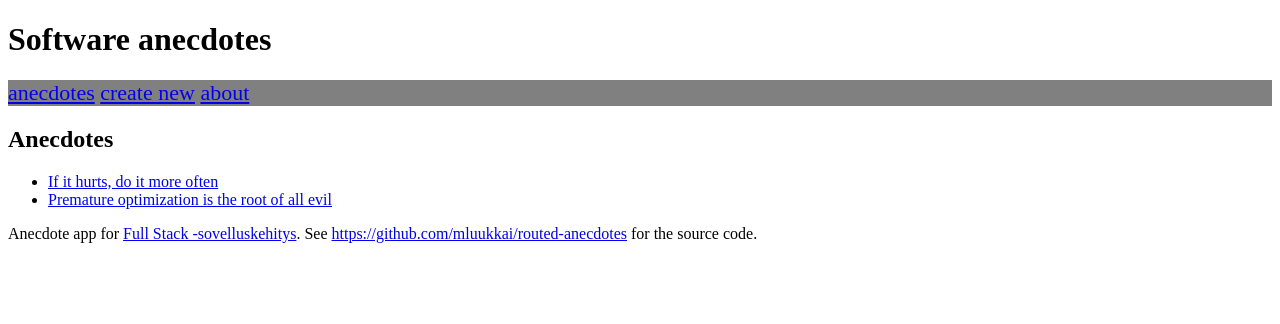
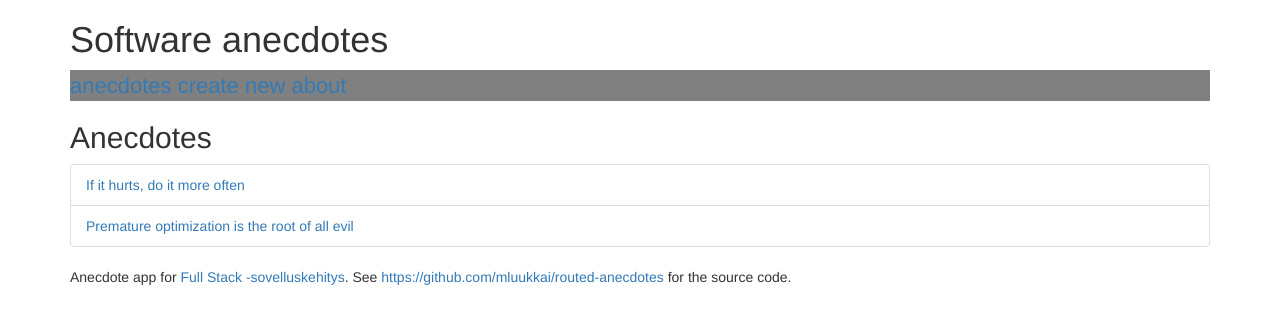
Before and after one commit to tarukojo/routed-anecdotes, a React (Create React App) app: page / in a window 1280 px wide. Shown: the top 324 px of the page. Built offline with nearby package versions, Linux system fonts and the light colour scheme.

Commit message:
Osa 6, tehtava 6.21 bootstrap to use

```diff
--- a/package.json
+++ b/package.json
@@ -4,6 +4,7 @@
   "private": true,
   "dependencies": {
     "react": "^16.2.0",
+    "react-bootstrap": "^0.32.1",
     "react-dom": "^16.2.0",
     "react-router-dom": "^4.2.2",
     "react-scripts": "1.0.17"
--- a/public/index.html
+++ b/public/index.html
@@ -19,6 +19,7 @@
       work correctly both with client-side routing and a non-root public URL.
       Learn how to configure a non-root public URL by running `npm run build`.
     -->
+    <link rel="stylesheet" href="https://maxcdn.bootstrapcdn.com/bootstrap/3.3.7/css/bootstrap.min.css" integrity="sha384-BVYiiSIFeK1dGmJRAkycuHAHRg32OmUcww7on3RYdg4Va+PmSTsz/K68vbdEjh4u" crossorigin="anonymous">
     <title>React App</title>
   </head>
   <body>
--- a/src/App.js
+++ b/src/App.js
@@ -1,5 +1,6 @@
 import React from 'react'
 import { BrowserRouter as Router, Route, Link, NavLink } from 'react-router-dom'
+import { ListGroup, ListGroupItem } from 'react-bootstrap'
 
 const navigationStyle = {
   fontSize: 22,
@@ -26,9 +27,9 @@
 const AnecdoteList = ({ anecdotes }) => (
   <div>
     <h2>Anecdotes</h2>
-    <ul>
-      {anecdotes.map(anecdote => <li key={anecdote.id} ><Link to={`/anecdotes/${anecdote.id}`}>{anecdote.content}</Link></li>)}
-    </ul>
+    <ListGroup>
+      {anecdotes.map(anecdote => <ListGroupItem key={anecdote.id} ><Link to={`/anecdotes/${anecdote.id}`}>{anecdote.content}</Link></ListGroupItem>)}
+    </ListGroup>
   </div>
 )
 
@@ -184,7 +185,7 @@
 
   render() {
     return (
-      <div>
+      <div className="container">
         <Router>
           <div>
           <h1>Software anecdotes</h1>
```
Also changed, not shown: 1 other file (tests, documents, lock files or other folders).
